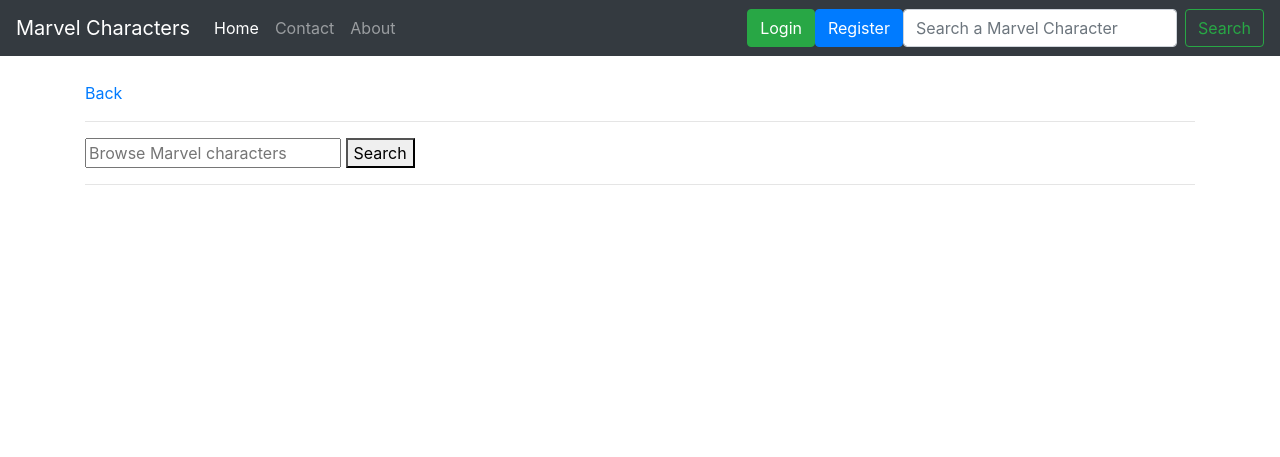
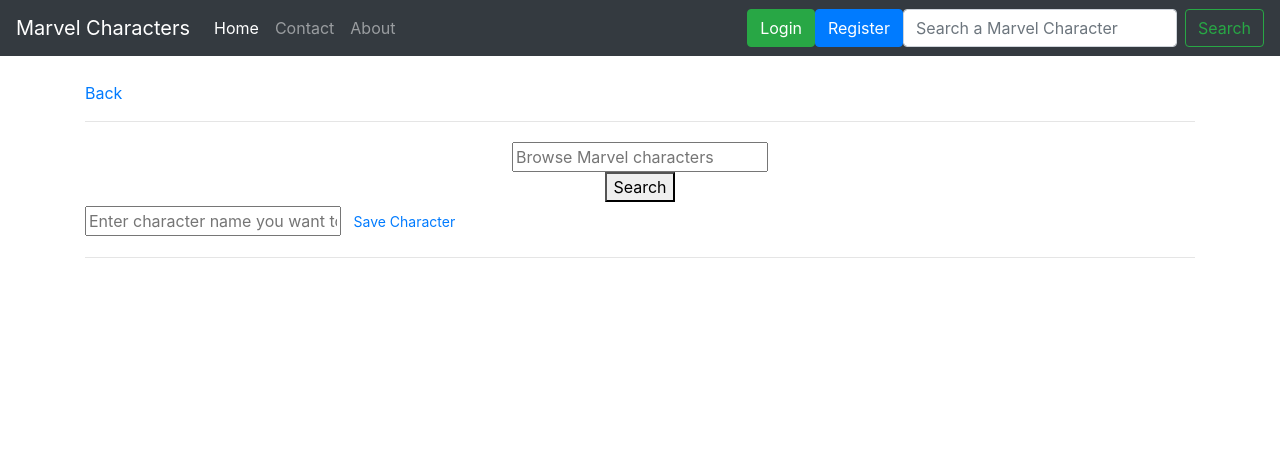
Before and after one commit to shivacodes23/marvel_project, a Flask app: page /singlechar in a window 1280 px wide. Shown: the top 457 px of the page. Run offline with Flask 3, Linux system fonts and the light colour scheme; parts of the project's set-up code (start-up, migrations or seed data) failed here and were passed over; some libraries are stand-ins or nearby versions.

Commit message:
new changes

```diff
--- a/app/routes.py
+++ b/app/routes.py
@@ -139,27 +139,27 @@
             character_data = requests.get(
                 f"http://gateway.marvel.com/v1/public/characters?name={user_choice}&ts=123&apikey=fa8ab8be073cf4796a0884496945a04f&hash={(hashlib.md5(hash.encode())).hexdigest()}")
             context['character'] = character_data.json()
-            print(f"CONTEXT DATA: {context['character']}")
-            # char_data = character_data.get('results')[0]
+            #print(f"CONTEXT DATA: {context['character']}")
         except:
             print(
                 "Either the character cannot be found or worse...you're looking for a DC character :(", 'danger')
             return redirect(request.referrer)
-        print(f"CONTEXT: {context}")
+        # print(f"CONTEXT: {context}")
         comics = context['character']['data']['results'][0]['comics']['items']
-        print(comics)
+        # print(comics)
         comics_list = []
         for comic in comics:
             comics_list.append(comic['name'])
             context['comic_list'] = comics_list
-        print(comics_list)
+        # print(comics_list)
+        # print(context)
     return render_template('single.html', **context)
 
 
-@app.route('/save', methods=['GET','POST'])
+@app.route('/save', methods=['GET', 'POST'])
 def savelist():
     context = {'character': ""}
-    if request.method == 'POST':
+    if request.method == 'POST' and not current_user.is_anonymous:
         user_choice = request.form.get('query').lower()
         character_data = requests.get(
             f"http://gateway.marvel.com/v1/public/characters?name={user_choice}&ts=123&apikey=fa8ab8be073cf4796a0884496945a04f&hash={(hashlib.md5(hash.encode())).hexdigest()}")
@@ -169,18 +169,24 @@
         for comic in comics:
             comics_list.append(comic['name'])
             context['comic_list'] = comics_list
-        print(context)
-        name = request.form.get('name')
-        character_id = request.form.get('character_id')
-        description = request.form.get('description')
-        comics_appeared_in = request.form.get('comic_appearances')
-        super_power = request.form.get('super_power')
-        image = request.form.get('image')
-        character = Character(name=name,character_id=character_id,description=description,comics_appeared_in=comics_appeared_in,super_power=super_power,image=image)
+        # print(context)
+        name = context['character']['data']['results'][0]['name']
+        print(name)
+        character_id = context['character']['data']['results'][0]['id']
+        description = context['character']['data']['results'][0]['description']
+        comics_appeared_in = context['comic_list']
+        super_power = context['character']['data']['results'][0]['']
+        image = context['character']['data']['results'][0]['thumbnail'].get(
+            'path')+'.jpg'
+        character = Character(name=name,character_id=character_id,description=description,comics_appeared_in=comics_appeared_in,super_power=super_power,image=image, user_id=current_user.id)
         db.session.add(character)
         db.session.commit()
-        user_list = user_list.append(context)
-        return render_template('userlist.html',**context)
+        # context = {
+        #     'character': Character.query.order_by(Character.date_created.desc()).all()
+        # }
+    return render_template('userlist.html',**context)
+    # return redirect(request.referrer)
+
 
 @app.route('/register', methods=['GET', 'POST'])
 def register():
--- a/app/static/styles.css
+++ b/app/static/styles.css
@@ -39,3 +39,15 @@
 .home_text{
     text-align: center;
 }
+
+.form-container {
+            text-align: center;
+            margin-top: 20px;
+        }
+
+.button-container {
+            margin-top: 10px;
+            display: flex;
+            flex-direction: column;
+            align-items: center;
+        }
--- a/app/templates/single.html
+++ b/app/templates/single.html
@@ -2,10 +2,21 @@
 <a href="{{ url_for('homepage') }}">Back</a>
 <hr/>
 <body>
-  <form method="POST">
-    <input type="text" name="query" placeholder="Browse Marvel characters" />
-    <button type="submit">Search</button>
-  </form>
+  <div class="form-container">
+      <form method="POST">
+        <input type="text" name="query" placeholder="Browse Marvel characters" />
+        <div>
+          <button type="submit">Search</button>
+          <!-- <a href="{{ url_for('savelist') }}" class="btn-sm btn-info save_button" id=save_btn role="button" type="submit" >Save Character</a> -->
+        </div>
+    </form>
+  </div>
+  <div>
+    <form method="POST">
+      <input type="text" name="query" placeholder="Enter character name you want to save">
+      <a href="{{ url_for('savelist') }}" class="btn-sm btn-outline-primary save_button" type="submit" >Save Character</a>
+    </form>
+  </div>
 </body>
 <hr/>
 {% if character.data %}
```
Also changed, not shown: app/templates/userlist.html (+31 -7 lines).
